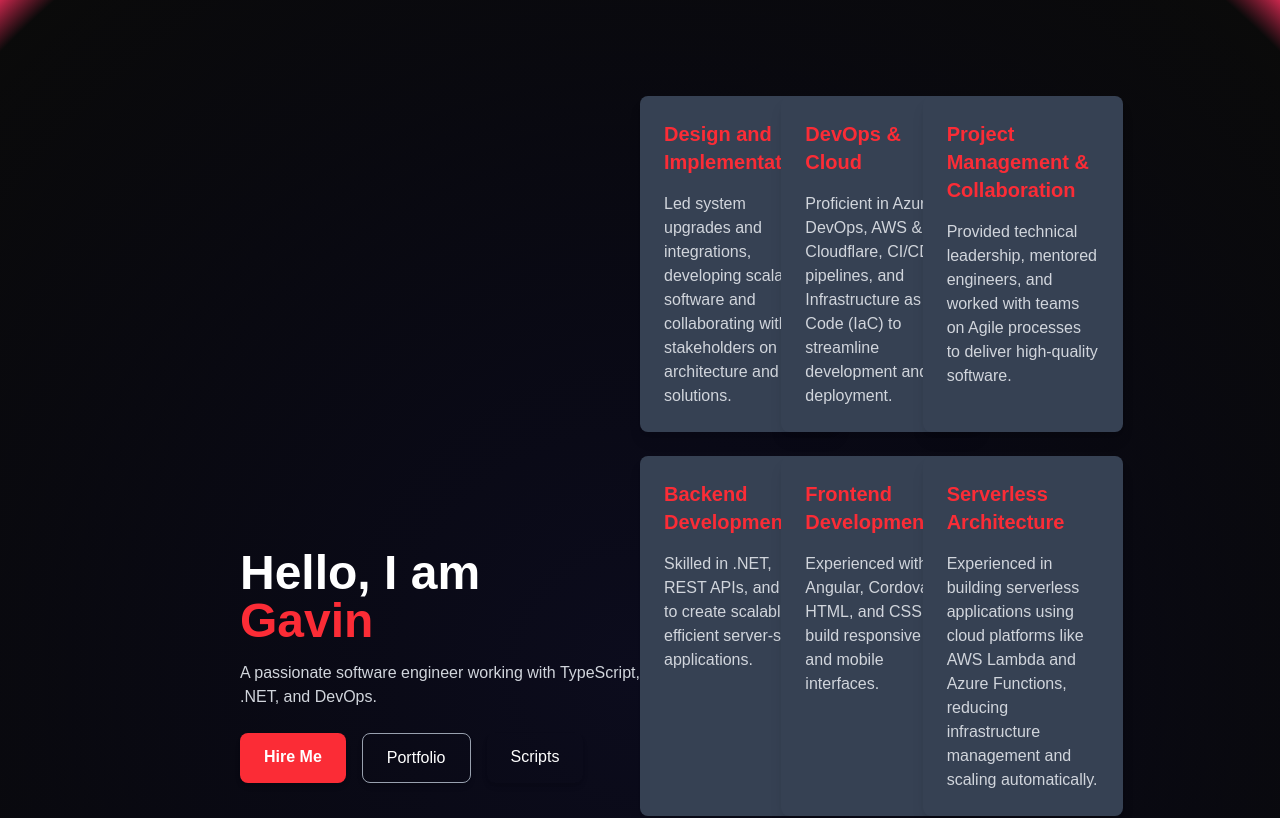
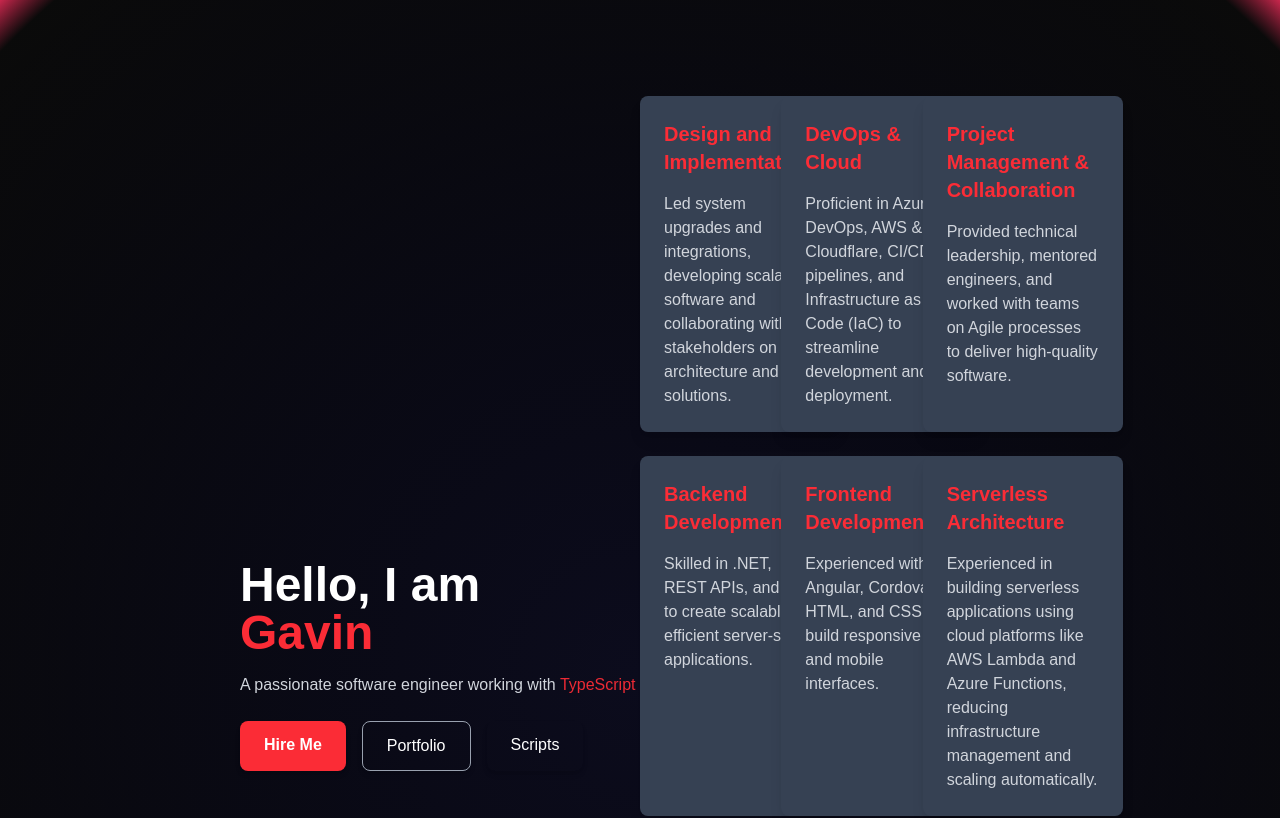
Before and after one commit to Reason0x6/me, an Angular app: page / in a window 1280 px wide. Shown: the top 818 px of the page. Built offline with nearby package versions, Linux system fonts and the light colour scheme.

Commit message:
Added rotational string

```diff
--- a/package.json
+++ b/package.json
@@ -2,9 +2,8 @@
   "name": "g-austin",
   "version": "1.0.0",
   "engines": {
-  "node": "18.19.1"
-},
-
+    "node": "18.19.1"
+  },
   "scripts": {
     "ng": "ng",
     "start": "ng serve",
@@ -14,6 +13,7 @@
   },
   "private": true,
   "dependencies": {
+    "@angular/animations": "^19.2.1",
     "@angular/common": "^19.2.0",
     "@angular/compiler": "^19.2.0",
     "@angular/core": "^19.2.0",
--- a/src/app/app.config.ts
+++ b/src/app/app.config.ts
@@ -1,8 +1,9 @@
 import { ApplicationConfig, provideZoneChangeDetection } from '@angular/core';
 import { provideRouter } from '@angular/router';
+import { BrowserAnimationsModule, provideAnimations } from '@angular/platform-browser/animations'; // ✅ Import this
 
 import { routes } from './app.routes';
 
 export const appConfig: ApplicationConfig = {
-  providers: [provideZoneChangeDetection({ eventCoalescing: true }), provideRouter(routes)]
+  providers: [provideZoneChangeDetection({ eventCoalescing: true }), provideRouter(routes), provideAnimations(),]
 };
--- a/src/app/hero/hero.component.html
+++ b/src/app/hero/hero.component.html
@@ -4,7 +4,7 @@
         Hello, I am <br /><span class="text-red-500">Gavin</span>
       </h2>
       <p class="text-gray-300 mt-4">
-        A passionate software engineer working with TypeScript, .NET, and DevOps.
+        A passionate software engineer working with <span  class="text-red-500" *ngIf="currentTechnology" [@fadeAnimation]>{{ currentTechnology }}</span>
       </p>
       <div class="mt-6 space-x-4 flex flex-wrap justify-center md:justify-start">
         <a href="https://bit.ly/43FSlOO" class="px-6 py-3 bg-red-500 text-white font-bold rounded-lg shadow-md hover:bg-red-600 mb-4">Hire Me</a>
--- a/src/app/hero/hero.component.ts
+++ b/src/app/hero/hero.component.ts
@@ -1,13 +1,37 @@
 import { Component } from '@angular/core';
 import { CardsComponent } from "../cards/cards.component";
+import { trigger, transition, style, animate } from '@angular/animations';
 import { CommonModule } from '@angular/common';
 
 @Component({
   selector: 'app-hero',
-  imports: [CardsComponent],
+  imports: [CardsComponent, CommonModule],
   templateUrl: './hero.component.html',
-  styleUrl: './hero.component.css'
+  styleUrl: './hero.component.css',
+  animations: [
+    trigger('fadeAnimation', [
+      transition(':enter', [
+        style({ opacity: 0, transform: 'translateX(10px)' }), // Slight movement from right
+        animate('0.5s ease-out', style({ opacity: 1, transform: 'translateX(0)' })),
+      ]),
+      transition(':leave', [
+        animate('0.5s ease-in', style({ opacity: 0, transform: 'translateX(-10px)' })),
+      ]),
+    ]),
+  ],
 })
 export class HeroComponent {
+  technologies: string[] = ['TypeScript', '.NET', 'DevOps', 'Angular', 'Azure', 'SQL', 'AWS', 'CloudFlare', 'C/C++', 'Cordova'];
+  public currentTechnology: string = this.technologies[0];
+  private index: number = 0;
 
+  constructor() {
+    setInterval(() => {
+      this.index = (this.index + 1) % this.technologies.length;
+      this.currentTechnology = ''; // Trigger animation
+      setTimeout(() => {
+        this.currentTechnology = this.technologies[this.index];
+      }, 500); // Delay to allow fade-out effect before updating text
+    }, 5000); // Change every 10 seconds
+  }
 }
```
Also changed, not shown: 1 other file (tests, documents, lock files or other folders).
